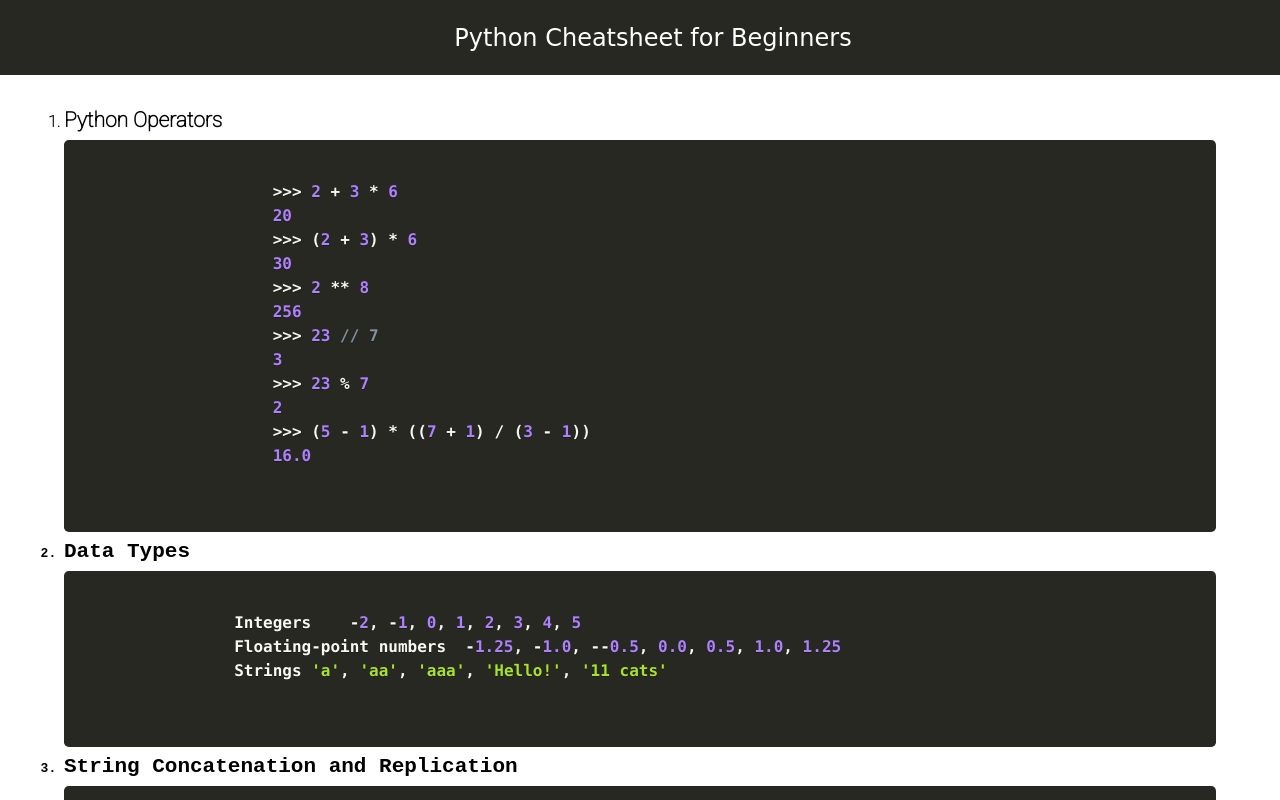
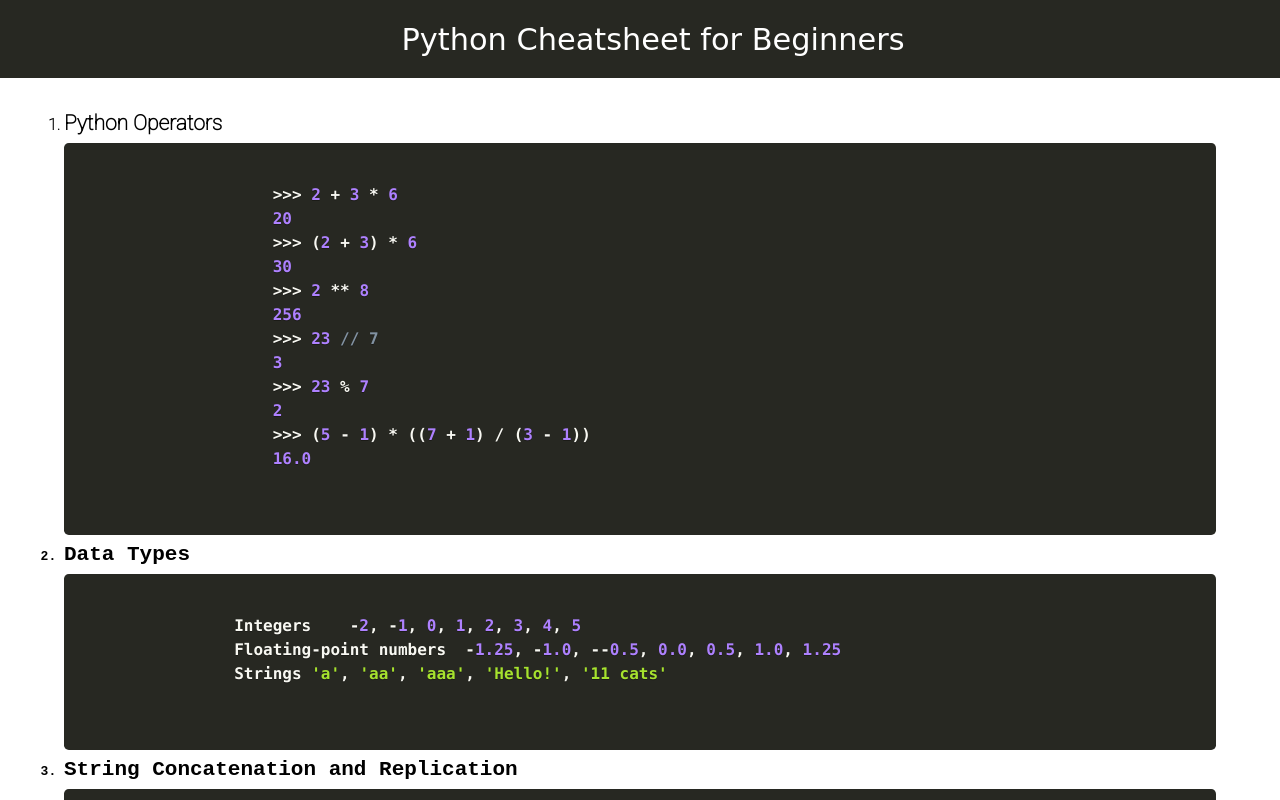
Before and after one commit to Ayush7614/CheatSheet-Templates, a plain HTML site: page Python Cheatsheet/index.html in a window 1280 px wide. Shown: the top 800 px of the page. Drawn offline with Linux system fonts and the light colour scheme; a web font is replaced by a local one.

Commit message:
Update style.css

```diff
--- a/Python Cheatsheet/style.css
+++ b/Python Cheatsheet/style.css
@@ -4,13 +4,13 @@
 }
 
 nav{
-    font-size: 1.5rem;
+    font-size: 1.9rem;
     display: flex;
     align-items: center;
     justify-content: center;
     background-color: #272822;
     color: white;
-    height: 75px;
+    height: 78px;
 }
 
 .content{
```
